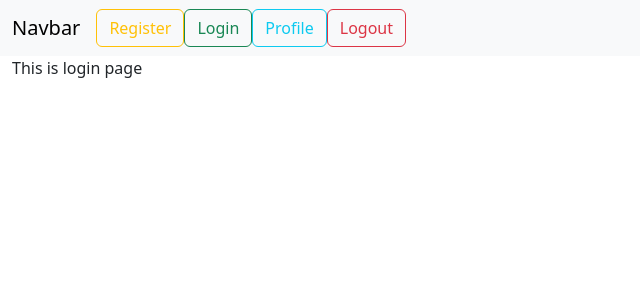
After one commit to minhazul-ashim/django-auth, a Django app: page /app/login/ in a window 1280 px wide. The commit adds this page. Shown: the top 300 px of the page, without its empty margins (0-640 px from the left). Run offline with Django 5.2, Linux system fonts and the light colour scheme.

Commit message:
templates added

```diff
--- /dev/null
+++ b/app/templates/login.html
@@ -0,0 +1,3 @@
+{% extends 'base.html' %} {% block content %}
+<div class="container-fluid">This is login page</div>
+{%endblock%}
--- /dev/null
+++ b/app/templates/profile.html
@@ -0,0 +1,3 @@
+{% extends 'base.html' %} {% block content %}
+<div class="container-fluid">This is profile page</div>
+{%endblock%}
--- /dev/null
+++ b/app/templates/register.html
@@ -0,0 +1,3 @@
+{% extends 'base.html' %} {% block content %}
+<div class="container-fluid">This is register page</div>
+{%endblock%}
--- a/app/urls.py
+++ b/app/urls.py
@@ -16,7 +16,10 @@ Including another URLconf
 """
 from django.contrib import admin
 from django.urls import path
+from . import views;
 
 urlpatterns = [
-    # path('admin/', admin.site.urls),
+    path('login/', views.login),
+    path('register/', views.register),
+    path('profile/', views.profile)
 ]
--- a/app/views.py
+++ b/app/views.py
@@ -1,3 +1,11 @@
 from django.shortcuts import render
 
 # Create your views here.
+def register(request) :
+    return render(request, 'register.html');
+
+def login(request) :
+    return render(request, 'login.html');
+
+def profile(request) :
+    return render(request, 'profile.html');
--- a/authProject/urls.py
+++ b/authProject/urls.py
@@ -15,10 +15,11 @@ Including another URLconf
     2. Add a URL to urlpatterns:  path('blog/', include('blog.urls'))
 """
 from django.contrib import admin
-from django.urls import path
+from django.urls import path, include;
 from . import views;
 
 urlpatterns = [
     path('admin/', admin.site.urls),
-    path('', views.index)
+    path('', views.index),
+    path('app/', include('app.urls'))
 ]
--- a/templates/base.html
+++ b/templates/base.html
@@ -30,10 +30,14 @@
           class="collapse navbar-collapse"
           id="navbarSupportedContent w-100 d-flex justify-content-end"
         >
-          <a class="btn btn-outline-warning d-block">Register</a>
-          <a class="btn btn-outline-success d-block">Login</a>
-          <a class="btn btn-outline-info d-block">Profile</a>
-          <a class="btn btn-outline-danger d-block">Logout</a>
+          <a href="/app/register" class="btn btn-outline-warning d-block"
+            >Register</a
+          >
+          <a href="/app/login" class="btn btn-outline-success d-block">Login</a>
+          <a href="/app/profile" class="btn btn-outline-info d-block"
+            >Profile</a
+          >
+          <a href="/app/login" class="btn btn-outline-danger d-block">Logout</a>
         </div>
       </div>
     </nav>
```
